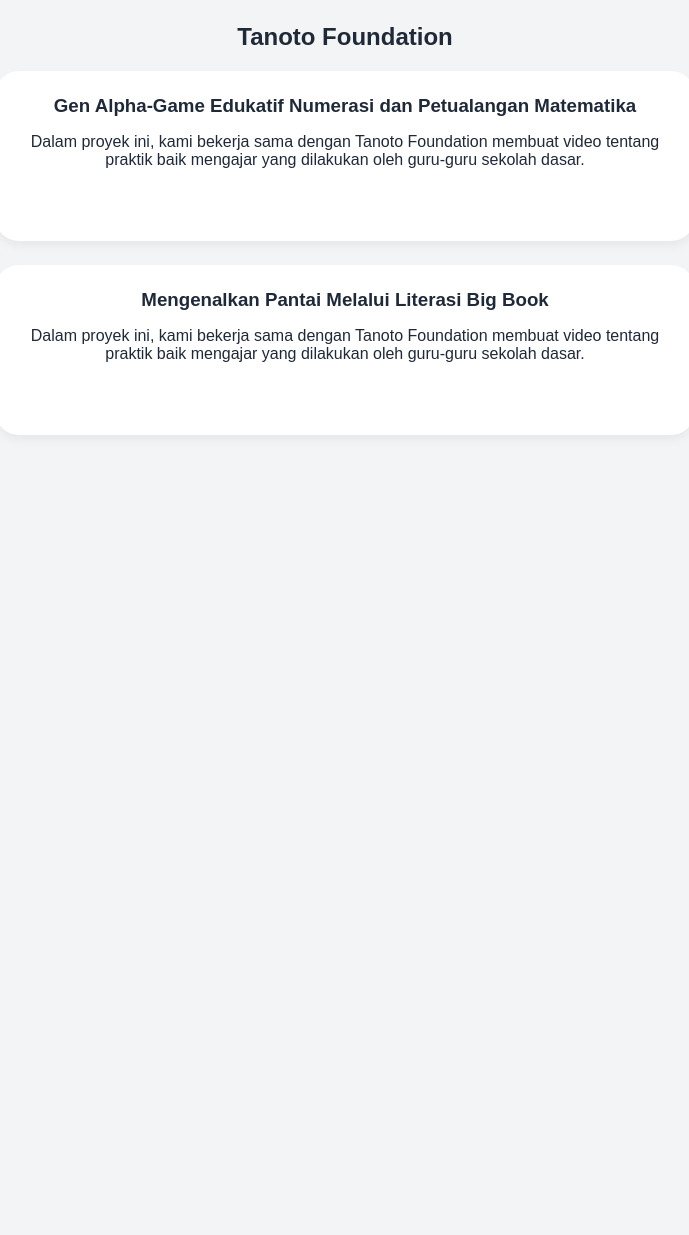
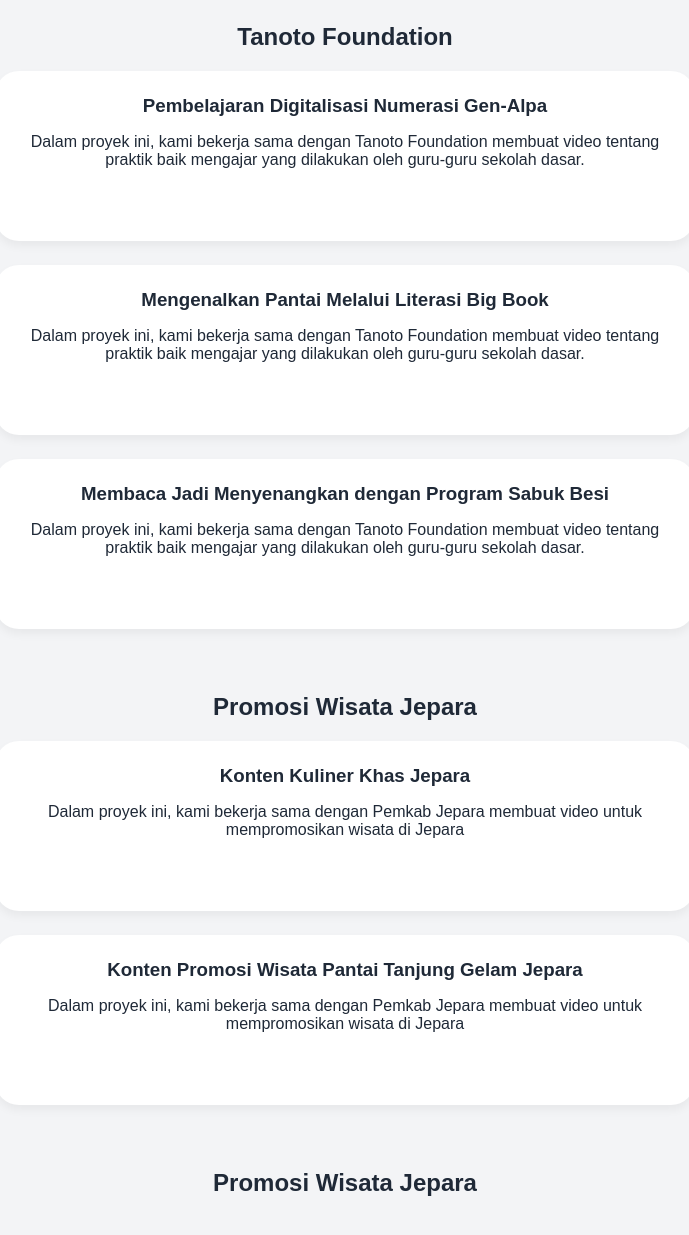
Before and after one commit to gamelody/landing-page, a plain HTML site: page index.html in a window 1280 px wide. Shown: the part 411-1646 px from the top of the page, without its empty margins (295-984 px from the left). Before the commit the page ends 902 px from the top, so only its background shows below. Drawn offline with Linux system fonts and the light colour scheme; a script that the page names is missing.

Commit message:
Update index.html

```diff
--- a/index.html
+++ b/index.html
@@ -25,6 +25,13 @@
       width: 100%;
       text-align: center;
     }
+    .socials i {
+  font-size: 1.5rem;
+  line-height: 1.5;
+  display: inline-block;
+  width: 1.5rem;
+  height: 1.5rem;
+    }
     .socials a {
   margin: 0 0.5rem;
   text-decoration: none;
@@ -43,13 +50,6 @@
 .socials a:hover {
   background-color: #d1d5db;
 }
-    .socials i {
-  font-size: 1.5rem;
-  line-height: 1.5;
-  display: inline-block;
-  width: 1.5rem;
-  height: 1.5rem;
-    }
     .button {
       background: #3b82f6;
       color: white;
@@ -109,7 +109,7 @@
   <h2 style="text-align:center;">Tanoto Foundation</h2>
 
   <div class="project-card">
-    <h3>Gen Alpha-Game Edukatif Numerasi dan Petualangan Matematika</h3>
+    <h3>Pembelajaran Digitalisasi Numerasi Gen-Alpa</h3>
     <p>Dalam proyek ini, kami bekerja sama dengan Tanoto Foundation membuat video tentang praktik baik mengajar yang dilakukan oleh guru-guru sekolah dasar.</p>
     <div class="embed-wrapper">
     <!-- Instagram Embed -->
@@ -126,10 +126,43 @@
     <blockquote class="instagram-media" data-instgrm-permalink="https://www.instagram.com/reel/DJBJmckhVt5/" data-instgrm-version="14" style="margin: 1rem auto;"></blockquote>
     </div>
   </div>
-    <!-- TikTok Embed -->
 
+    <div class="project-card">
+    <h3>Membaca Jadi Menyenangkan dengan Program Sabuk Besi</h3>
+    <p>Dalam proyek ini, kami bekerja sama dengan Tanoto Foundation membuat video tentang praktik baik mengajar yang dilakukan oleh guru-guru sekolah dasar.</p>
+
+    <div class="embed-wrapper">
+    <!-- Instagram Embed -->
+    <blockquote class="instagram-media" data-instgrm-permalink="https://www.instagram.com/p/DIsKIIRBRSh/" data-instgrm-version="14" style="margin: 1rem auto;"></blockquote>
+    </div>
   </div>
-</div>
+
+    <div class="projects" id="projects">
+  <h2 style="text-align:center;">Promosi Wisata Jepara</h2>
+
+       <div class="project-card">
+    <h3>Konten Kuliner Khas Jepara</h3>
+    <p>Dalam proyek ini, kami bekerja sama dengan Pemkab Jepara membuat video untuk mempromosikan wisata di Jepara</p>
+
+    <div class="embed-wrapper">
+    <!-- Instagram Embed -->
+    <blockquote class="instagram-media" data-instgrm-permalink="https://www.instagram.com/reel/DFxFIxaA-53/" data-instgrm-version="14" style="margin: 1rem auto;"></blockquote>
+    </div>
+  </div>
+
+      <div class="project-card">
+    <h3>Konten Promosi Wisata Pantai Tanjung Gelam Jepara</h3>
+    <p>Dalam proyek ini, kami bekerja sama dengan Pemkab Jepara membuat video untuk mempromosikan wisata di Jepara</p>
+
+    <div class="embed-wrapper">
+    <!-- Instagram Embed -->
+    <blockquote class="instagram-media" data-instgrm-permalink="https://www.instagram.com/reel/DHqls_2NxtI/" data-instgrm-version="14" style="margin: 1rem auto;"></blockquote>
+    </div>
+  </div>
+
+      <div class="projects" id="projects">
+  <h2 style="text-align:center;">Promosi Wisata Jepara</h2>
+
 
 <!-- Instagram & TikTok Embed Scripts -->
 <script async src="//www.instagram.com/embed.js"></script>
```
